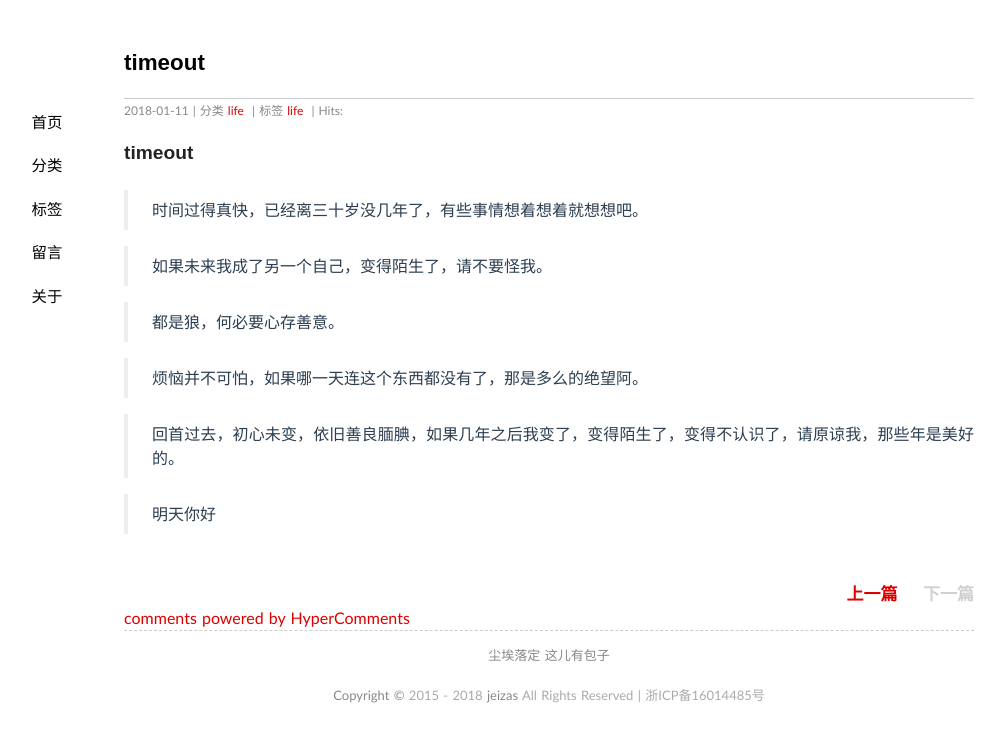
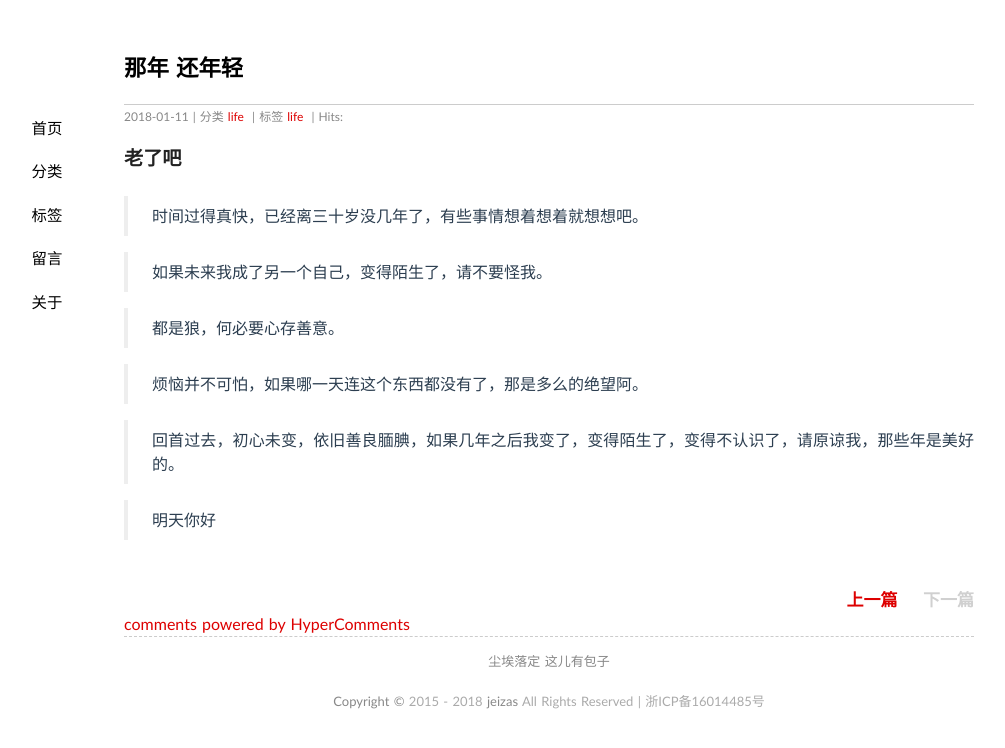
Before and after one commit to jeizas/jeizas.github.io, a Jekyll site: the page built from _posts/2018-01-11-timeout.md, in a window 1280 px wide. Shown: the top 748 px of the page, without its empty margins (91-1096 px from the left). Built offline with Jekyll 4.4.1, drawn with Linux system fonts in a browser that asks for light colours; nearby versions of some CDN libraries; comment, search, counter and statistics services are not loaded.

Commit message:
modified:   _posts/2018-01-11-timeout.md

```diff
--- a/_posts/2018-01-11-timeout.md
+++ b/_posts/2018-01-11-timeout.md
@@ -1,12 +1,12 @@
 ---
 layout: post
-title: "timeout"
+title: "那年 还年轻"
 date: 2018-01-11 22:11
 categories: [life]
 tags: life
 ---
 
-### timeout
+### 老了吧
 
 > 时间过得真快，已经离三十岁没几年了，有些事情想着想着就想想吧。
 
```
